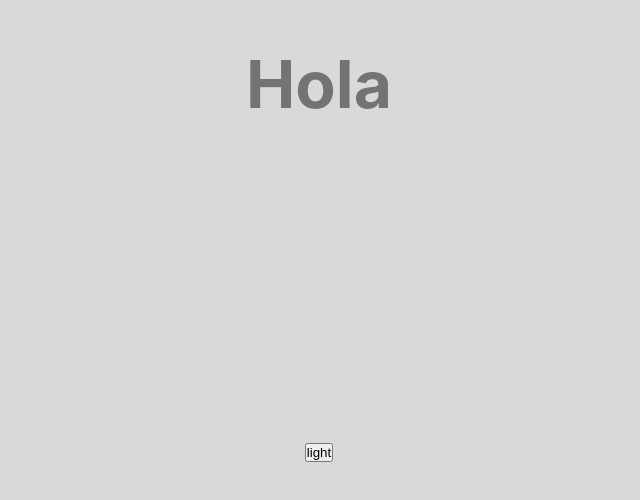
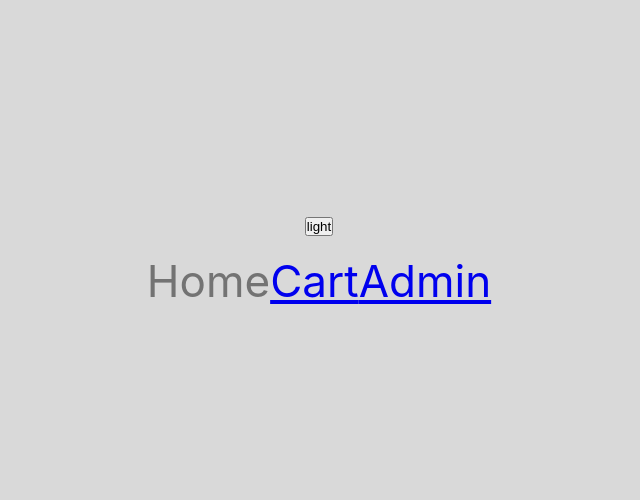
Before and after one commit to CrgioYalux/proyecto_integrador, a React (Vite) app in the folder client/: page / in a window 1280 px wide. Shown: the part 152-652 px from the top of the page, without its empty margins (321-961 px from the left). Built offline with nearby package versions, Linux system fonts and the light colour scheme.

Commit message:
feat: add dependency react-router-dom

```diff
--- a/client/package.json
+++ b/client/package.json
@@ -9,7 +9,8 @@
   },
   "dependencies": {
     "react": "^18.2.0",
-    "react-dom": "^18.2.0"
+    "react-dom": "^18.2.0",
+    "react-router-dom": "^6.11.2"
   },
   "devDependencies": {
     "@types/react": "^18.0.37",
--- a/client/src/App.tsx
+++ b/client/src/App.tsx
@@ -1,13 +1,50 @@
 import './App.css';
-import ProvidersWrapper from './providers/Wrapper';
+
+import { Routes, Route, Link } from 'react-router-dom';
 import SwitchThemeBT from './components/SwitchThemeBT';
+
+const Home: React.FC<{}> = ({ }) => {
+    return (
+        <div className='Home'>
+            Home
+            <Link to='/cart'>Cart</Link>
+            <Link to='/admin'>Admin</Link>
+        </div>
+    );
+};
+
+const Cart: React.FC<{}> = ({ }) => {
+    return (
+        <div className='Cart'>
+            Cart
+            <Link to='/'>Home</Link>
+        </div>
+    );
+};
+
+const Admin: React.FC<{}> = ({ }) => {
+    return (
+        <div className='Admin'>
+            Admin
+            <Link to='/'>Home</Link>
+        </div>
+    );
+};
 
 function App() {
     return (
-        <ProvidersWrapper>
-            <h2>Hola</h2>
+        <div className='App'>
             <SwitchThemeBT />
-        </ProvidersWrapper>
+            <Routes>
+                <Route path='/'>
+                    <Route index element={<Home />} />
+                    <Route path='/cart' element={<Cart />} />
+                </Route>
+                <Route path='/admin'>
+                    <Route index element={<Admin />} />
+                </Route>
+            </Routes>
+        </div>
     );
 };
 
--- a/client/src/main.tsx
+++ b/client/src/main.tsx
@@ -1,10 +1,14 @@
+import './index.css';
+
 import React from 'react';
 import ReactDOM from 'react-dom/client';
+import ProvidersWrapper from './providers/Wrapper';
 import App from './App.tsx';
-import './index.css';
 
 ReactDOM.createRoot(document.getElementById('root') as HTMLElement).render(
   <React.StrictMode>
-    <App />
+    <ProvidersWrapper>
+      <App />
+    </ProvidersWrapper>
   </React.StrictMode>,
 );
--- a/client/src/providers/Theme/index.tsx
+++ b/client/src/providers/Theme/index.tsx
@@ -1,4 +1,4 @@
-import { createContext, useContext, useState, useEffect } from "react";
+import { createContext, useContext, useState, useEffect } from 'react';
 import type { Theme } from './utils';
 import { getSystemTheme, applyTheme } from './utils';
 
--- a/client/src/providers/Wrapper/index.tsx
+++ b/client/src/providers/Wrapper/index.tsx
@@ -1,4 +1,5 @@
-import ThemeContextProvider from "../Theme";
+import ThemeContextProvider from '../Theme';
+import { BrowserRouter } from 'react-router-dom';
 
 interface ProvidersWrapperProps {
     children: React.ReactNode;
@@ -7,7 +8,9 @@ interface ProvidersWrapperProps {
 const ProvidersWrapper: React.FC<ProvidersWrapperProps> = ({ children }) => {
     return (
         <ThemeContextProvider>
-        {children}
+            <BrowserRouter>
+                {children}
+            </BrowserRouter>
         </ThemeContextProvider>
     );
 };
```
Also changed, not shown: 1 other file (tests, documents, lock files or other folders).
